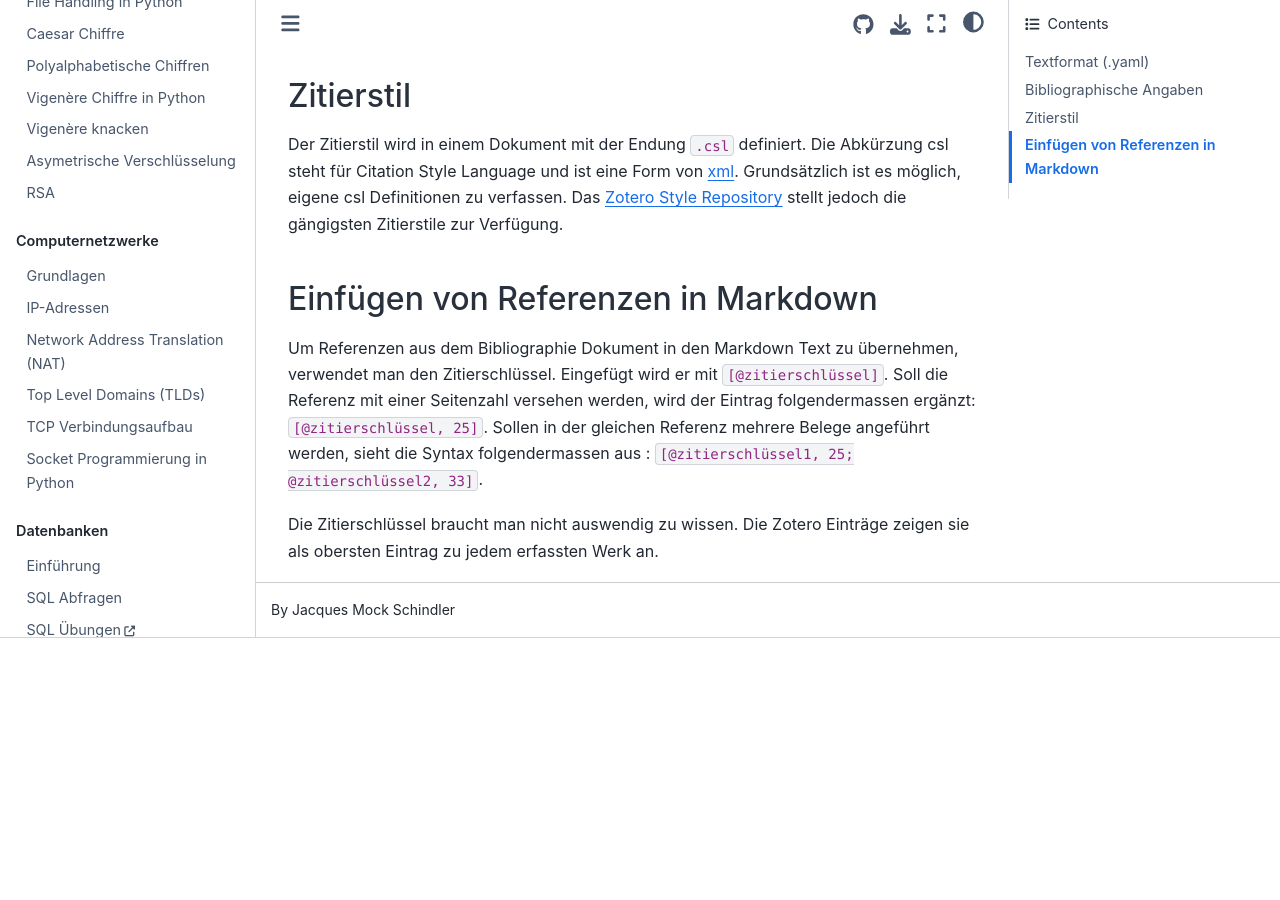
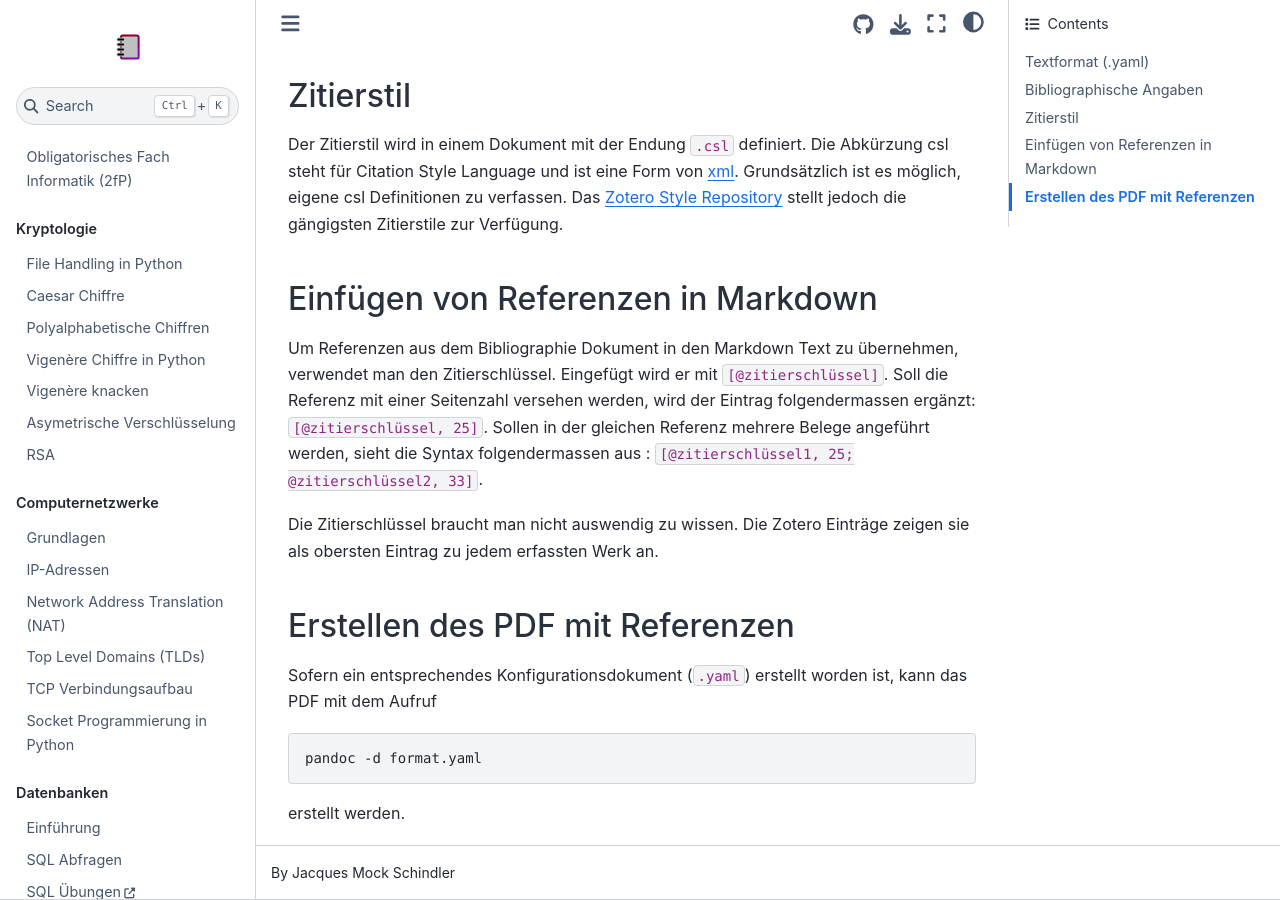
Before and after one commit to SkriptenMk/I_fP_24-28, a Jupyter Book: the page built from docs/260116_referenzen/referenzen.md, in a window 1280 px wide and 900 px high, scrolled down 2961 px. Built offline with Jupyter Book 1.0.4 settings and Sphinx 7.4.7 and the Sphinx Book theme 1.1.4, drawn with Linux system fonts in a browser that asks for light colours; before the commit the page ends 3599 px from its top, so only the background shows below that.

Commit message:
Formuliere den Konvertierungsbefehl

````diff
--- a/docs/260116_referenzen/referenzen.md
+++ b/docs/260116_referenzen/referenzen.md
@@ -155,3 +155,14 @@ sieht die Syntax folgendermassen aus : `[@zitierschlüssel1, 25;
 
 Die Zitierschlüssel braucht man nicht auswendig zu wissen. Die Zotero
 Einträge zeigen sie als obersten Eintrag zu jedem erfassten Werk an.
+
+## Erstellen des PDF mit Referenzen
+
+Sofern ein entsprechendes Konfigurationsdokument (`.yaml`) erstellt
+worden ist, kann das PDF mit dem Aufruf
+
+```bash
+pandoc -d format.yaml
+```
+
+erstellt werden.
````
